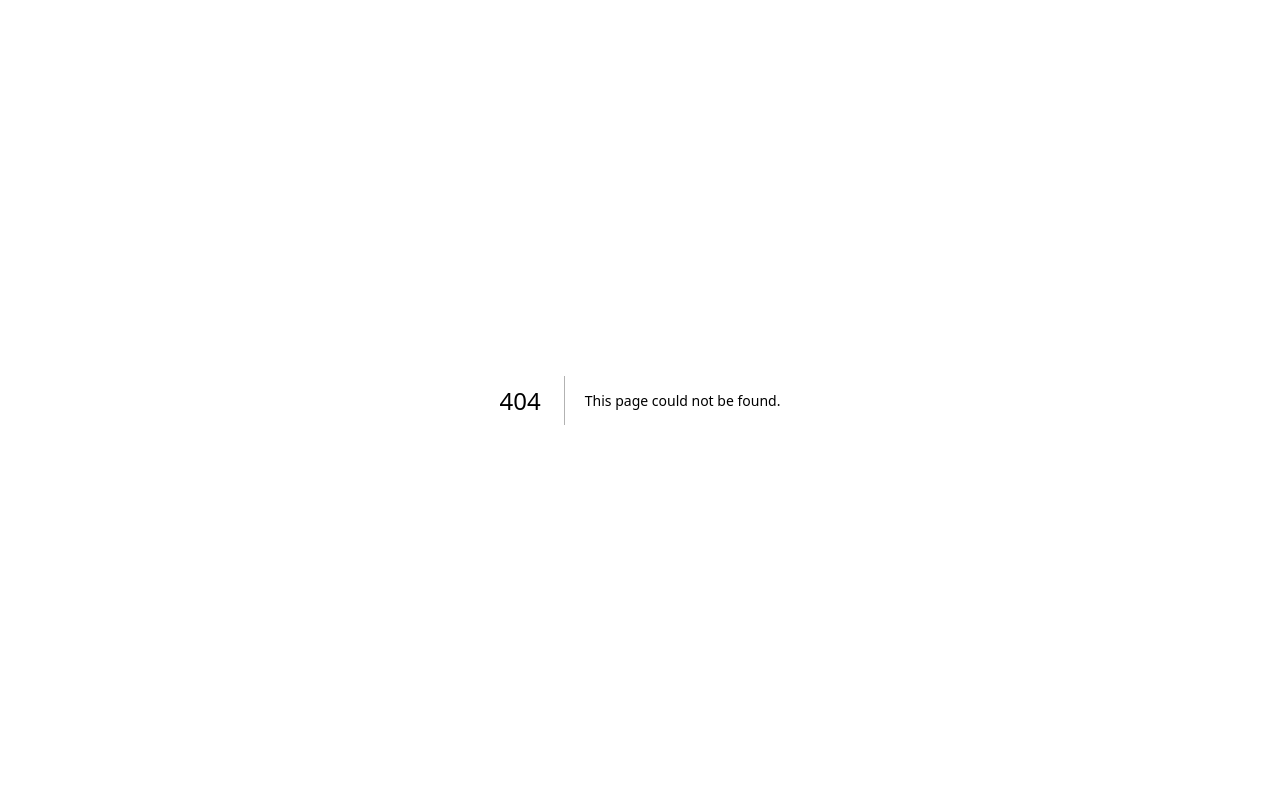
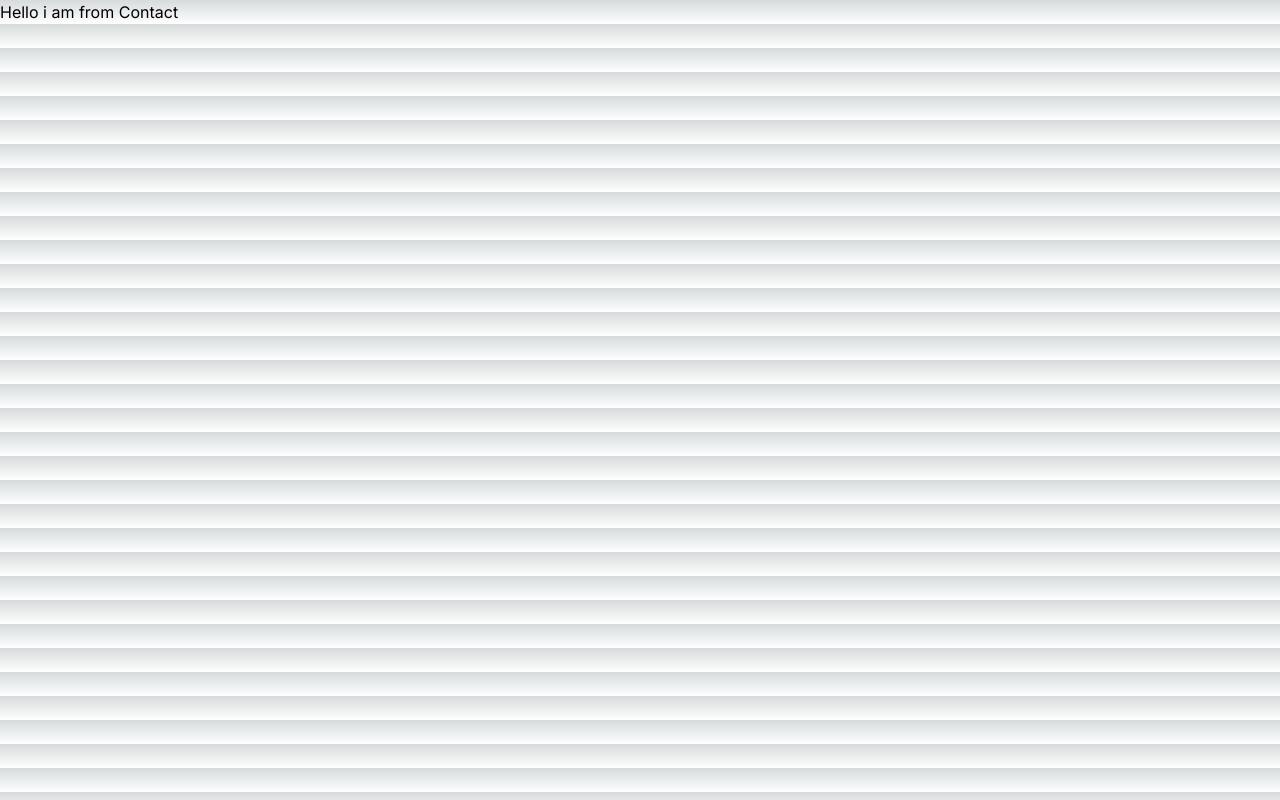
Before and after one commit to sundaram123krishnan/Movie-app, a Next.js app: page /contact in a window 1280 px wide. Before the commit this address had no page. Built offline with nearby package versions, Linux system fonts and the light colour scheme.

Commit message:
added contact router

```diff
--- /dev/null
+++ b/src/app/contact/page.js
@@ -0,0 +1,3 @@
+export default function Contact(){
+  return <div>Hello i am from Contact </div>
+}
```
